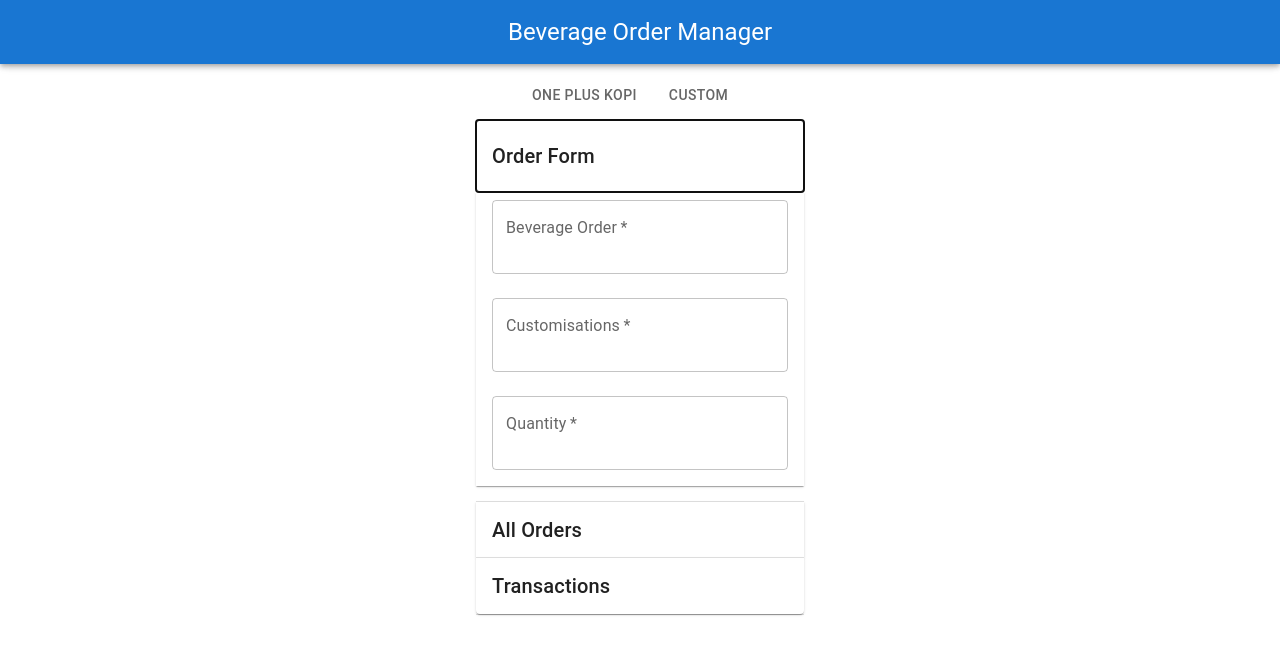
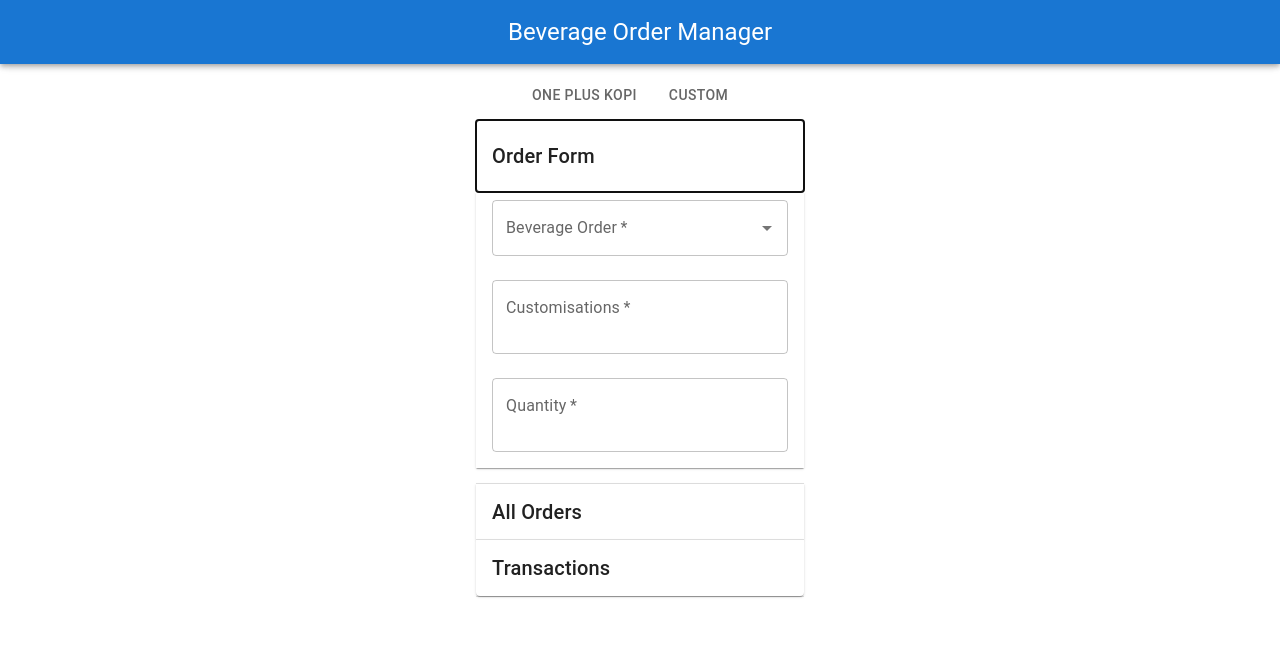
Before and after one commit to dexsjw/beverage-order-manager, a React (Vite) app: page /main-session in a window 1280 px wide. Both pictures are taken after a click on the button "Order Form". Shown: the top 654 px of the page. Built offline with nearby package versions, Linux system fonts and the light colour scheme; some icons are missing.

Commit message:
implemented Autocomplete for beverage order

```diff
--- a/src/components/OrderForm.tsx
+++ b/src/components/OrderForm.tsx
@@ -1,16 +1,19 @@
 import { Autocomplete, Stack, TextField } from "@mui/material";
 import { OnePlusKopiMenu } from "../static-data/OnePlusKopi";
+import { Beverage } from "../interface/Beverage";
 
 function OrderForm() {
 
   return (
     <Stack spacing={3}>
       <Autocomplete
+        id="beverage-order"
         options={OnePlusKopiMenu}
-        renderInput={() => (
+        getOptionLabel={(option: Beverage) => option.name}
+        renderInput={(params) => (
           <TextField
+            {...params}
             required
-            id="beverage-order"
             label="Beverage Order"
           />
         )}
```
